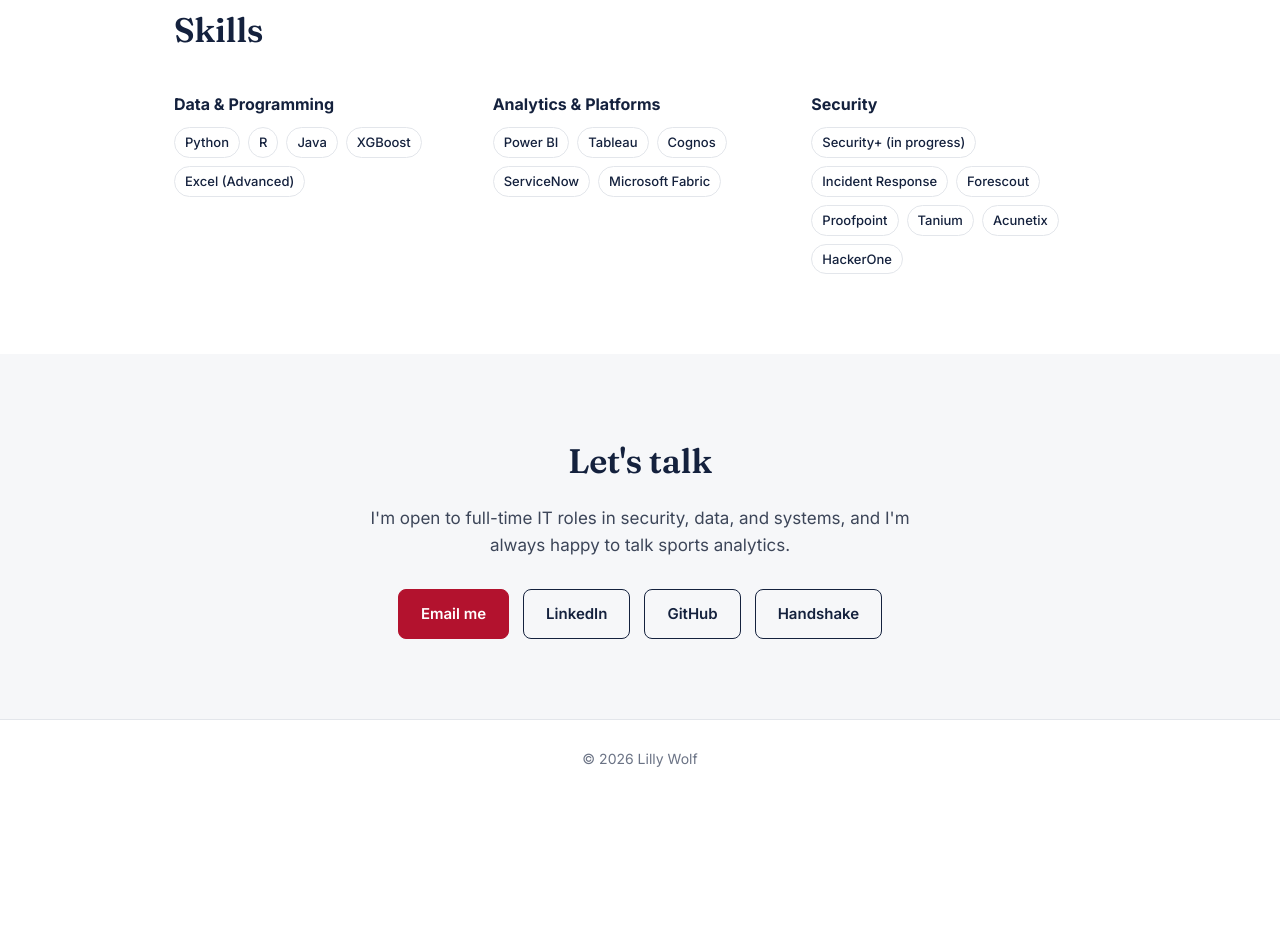
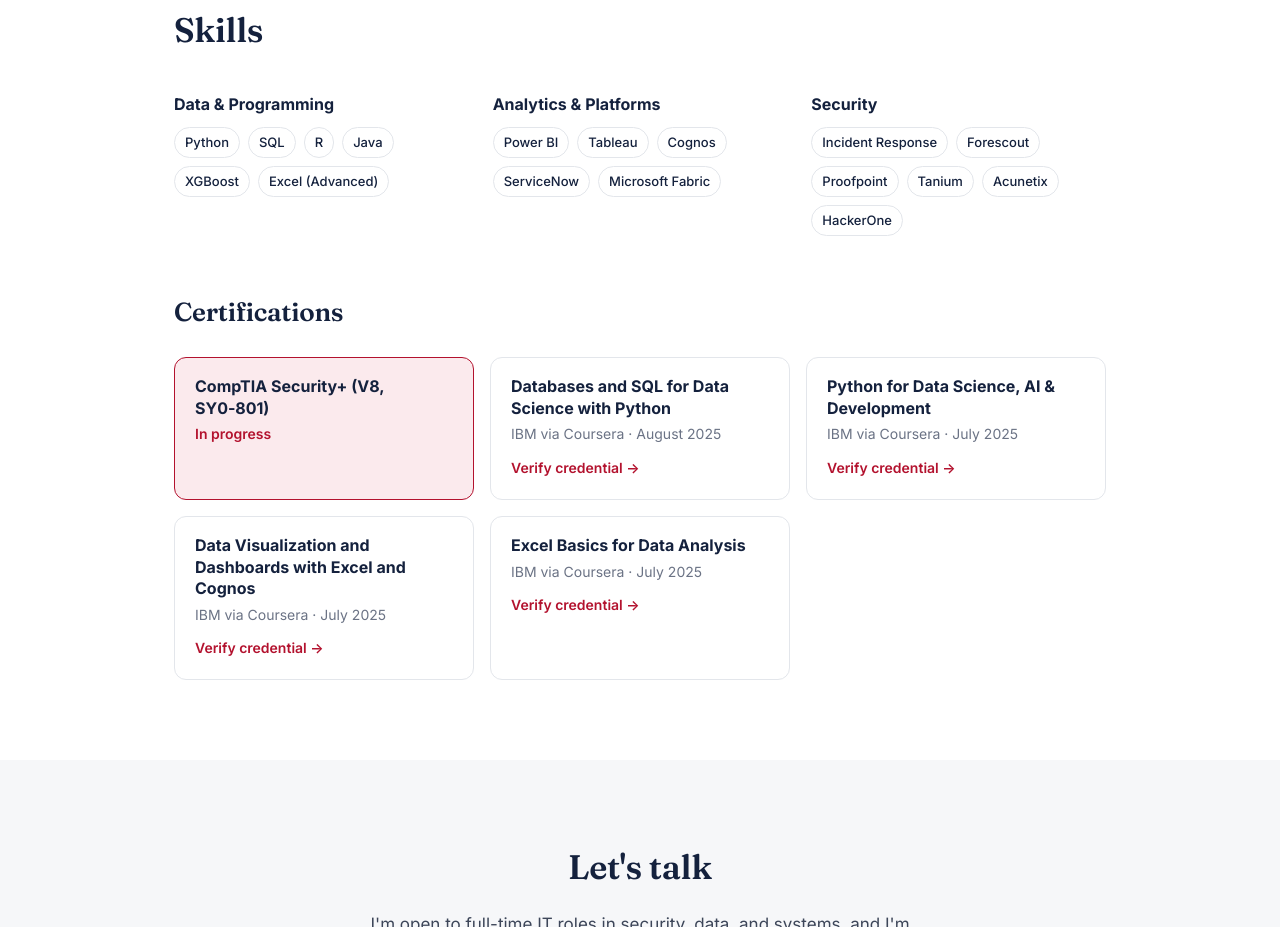
Before and after one commit to lillywolf976/lillywolf976.github.io, a plain HTML site: page index.html in a window 1280 px wide. Shown: the part 3318-4245 px from the top of the page. Before the commit the page ends 4117 px from the top, so only its background shows below. Drawn offline with Linux system fonts and the light colour scheme.

Commit message:
Add files via upload

```diff
--- a/index.html
+++ b/index.html
@@ -126,6 +126,15 @@
     .contact h2 { margin-bottom: 16px; }
     .contact p { max-width: 560px; margin: 0 auto 30px; }
     .contact .btns { justify-content: center; }
+
+    .certs-title { margin-top: 56px; font-size: 26px; margin-bottom: 24px; }
+    .certs { display: grid; grid-template-columns: repeat(auto-fill, minmax(280px, 1fr)); gap: 16px; }
+    .cert { border: 1px solid var(--line); border-radius: 12px; padding: 18px 20px; background: #fff; }
+    .cert h3 { font-size: 16px; margin-bottom: 4px; }
+    .cert .meta { margin-bottom: 8px; font-size: 14px; }
+    .cert a { font-size: 14px; font-weight: 600; }
+    .cert.in-progress { border-color: var(--accent); background: var(--accent-soft); }
+    .cert.in-progress .meta { color: var(--accent); font-weight: 600; }
 
     footer { border-top: 1px solid var(--line); padding: 28px 0; text-align: center; font-size: 14px; color: var(--muted); }
 
@@ -283,7 +292,7 @@
         <div class="skill-group">
           <h3>Data &amp; Programming</h3>
           <div class="tags">
-            <span class="tag">Python</span><span class="tag">R</span><span class="tag">Java</span><span class="tag">XGBoost</span><span class="tag">Excel (Advanced)</span>
+            <span class="tag">Python</span><span class="tag">SQL</span><span class="tag">R</span><span class="tag">Java</span><span class="tag">XGBoost</span><span class="tag">Excel (Advanced)</span>
           </div>
         </div>
         <div class="skill-group">
@@ -295,8 +304,36 @@
         <div class="skill-group">
           <h3>Security</h3>
           <div class="tags">
-            <span class="tag">Security+ (in progress)</span><span class="tag">Incident Response</span><span class="tag">Forescout</span><span class="tag">Proofpoint</span><span class="tag">Tanium</span><span class="tag">Acunetix</span><span class="tag">HackerOne</span>
+            <span class="tag">Incident Response</span><span class="tag">Forescout</span><span class="tag">Proofpoint</span><span class="tag">Tanium</span><span class="tag">Acunetix</span><span class="tag">HackerOne</span>
           </div>
+        </div>
+      </div>
+
+      <h2 class="certs-title">Certifications</h2>
+      <div class="certs">
+        <div class="cert in-progress">
+          <h3>CompTIA Security+ (V8, SY0&#8209;801)</h3>
+          <div class="meta">In progress</div>
+        </div>
+        <div class="cert">
+          <h3>Databases and SQL for Data Science with Python</h3>
+          <div class="meta">IBM via Coursera · August 2025</div>
+          <a href="https://coursera.org/verify/JIIHOX9BF6KO" target="_blank">Verify credential →</a>
+        </div>
+        <div class="cert">
+          <h3>Python for Data Science, AI &amp; Development</h3>
+          <div class="meta">IBM via Coursera · July 2025</div>
+          <a href="https://coursera.org/verify/S2DYMC2U1E2J" target="_blank">Verify credential →</a>
+        </div>
+        <div class="cert">
+          <h3>Data Visualization and Dashboards with Excel and Cognos</h3>
+          <div class="meta">IBM via Coursera · July 2025</div>
+          <a href="https://coursera.org/verify/RLHKO6HUGBRN" target="_blank">Verify credential →</a>
+        </div>
+        <div class="cert">
+          <h3>Excel Basics for Data Analysis</h3>
+          <div class="meta">IBM via Coursera · July 2025</div>
+          <a href="https://coursera.org/verify/KBRMQ8HH1EMV" target="_blank">Verify credential →</a>
         </div>
       </div>
     </div>
```
